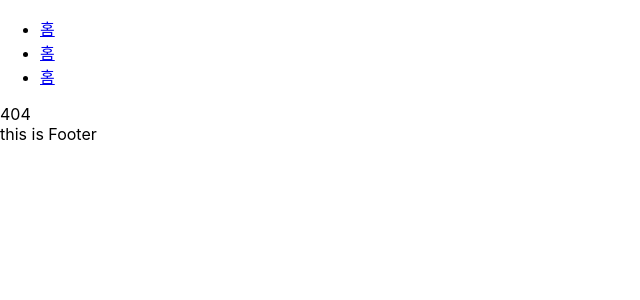
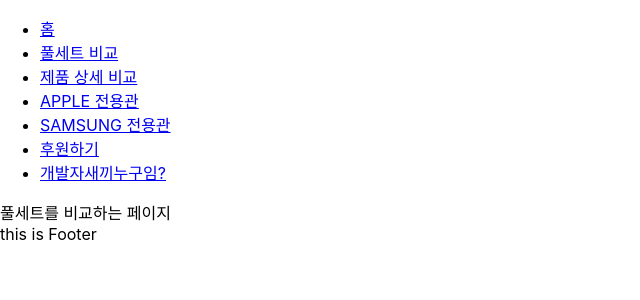
Before and after one commit to withoutthem/Appsam, a React (Create React App) app in the folder frontend/: page /compareall in a window 1280 px wide. Before the commit this address had no page. Shown: the top 300 px of the page, without its empty margins (0-640 px from the left). Built offline with nearby package versions, Linux system fonts and the light colour scheme.

Commit message:
router and pages setting

```diff
--- a/frontend/src/App.js
+++ b/frontend/src/App.js
@@ -1,29 +1,38 @@
-// import axios from 'axios';
-import './style/main.css';
-import Header from './components/Header';
-import Footer from './components/Footer'
+//libs
 import { Routes, Route, Link } from 'react-router-dom';
 
-function App() {
-  // const testAPI = ()=>{
-  //   axios.post('api/auth/signup',{userID:'테스트아이디이다', name:'빅터', userPassword:'0네개국룰'})
-  //   .then((res)=>{
-  //     console.log(res.data);
-  //   })
-  //   .catch((e)=>{
-  //     console.log(e)
-  //   })
-  // }
+// css
+import './style/main.css';
 
+// components
+import Header from './components/Header';
+import Footer from './components/Footer';
+
+// pages
+import Main from './pages/Main';
+import CompareAll from './pages/CompareAll';
+import CompareOne from './pages/CompareOne';
+import Apple from './pages/Apple';
+import Samsung from './pages/Samsung';
+import DonationPlease from './pages/DonationPlease';
+import WhosDev from './pages/WhosDev';
+import SagongSa from './pages/SagongSa';
+
+
+const App = () => {
 
   return (
     <div className="wrapper">
     <Header></Header>
 		<Routes>
-			<Route path="/" element={ <div>메인페이지에</div> } />
-      <Route path="/detail" element={ <div>상세페이지</div> } />
-      <Route path="/about" element={ <div>어바웃페이지</div> } />
-      <Route path="*" element={ <div>404</div> } />
+			<Route path="/" element={ <Main/> } />
+      <Route path="/compareall" element={ <CompareAll/> } />
+      <Route path="/compareone" element={ <CompareOne/> } />
+      <Route path="/apple" element={ <Apple/> } />
+      <Route path="/samsung" element={ <Samsung/> } />
+      <Route path="/donation" element={ <DonationPlease/> } />
+      <Route path="/whosdev" element={ <WhosDev/> } />
+      <Route path="*" element={ <SagongSa/> } />
     </Routes>
     <Footer></Footer>
     </div>
--- a/frontend/src/components/Header.jsx
+++ b/frontend/src/components/Header.jsx
@@ -15,8 +15,12 @@
         <div className="headerWrap">
             <ul className="header">
                 <li><Link to='/'>홈</Link></li>
-                <li><Link to='/about'>홈</Link></li>
-                <li><Link to='/detail'>홈</Link></li>
+                <li><Link to='/compareall'>풀세트 비교</Link></li>
+                <li><Link to='/compareone'>제품 상세 비교</Link></li>
+                <li><Link to='/apple'>APPLE 전용관</Link></li>
+                <li><Link to='/samsung'>SAMSUNG 전용관</Link></li>
+                <li><Link to='/donation'>후원하기</Link></li>
+                <li><Link to='/whosdev'>개발자새끼누구임?</Link></li>
             </ul>
         </div>
     )
--- /dev/null
+++ b/frontend/src/pages/Apple.jsx
@@ -0,0 +1,9 @@
+const Apple = ()=>{
+    return(
+        <div>
+            감성이 모든걸 지배한 진성 앱등이들을 위한 공간
+        </div>
+    )
+}
+
+export default Apple
--- /dev/null
+++ b/frontend/src/pages/CompareAll.jsx
@@ -0,0 +1,9 @@
+const CompareAll = ()=>{
+    return (
+        <div>
+            풀세트를 비교하는 페이지
+        </div>
+    )
+}
+
+export default CompareAll;
--- /dev/null
+++ b/frontend/src/pages/CompareOne.jsx
@@ -0,0 +1,9 @@
+const CompareOne = ()=>{
+    return (
+        <div>
+            제품을 하나씩 자세히 비교해보자!
+        </div>
+    )
+}
+
+export default CompareOne;
--- /dev/null
+++ b/frontend/src/pages/DonationPlease.jsx
@@ -0,0 +1,9 @@
+const DonationPlease = ()=>{
+    return(
+        <div>
+            후원좀 제발.. 아이디어 후원이라도 해주세요..
+        </div>
+    )
+}
+
+export default DonationPlease;
--- /dev/null
+++ b/frontend/src/pages/Main.jsx
@@ -0,0 +1,5 @@
+const Main = ()=>{
+    <div>비주얼 페이지</div>
+}
+
+export default Main;
--- /dev/null
+++ b/frontend/src/pages/SagongSa.jsx
@@ -0,0 +1,7 @@
+const SagongSa = ()=>{
+    return (
+        <div>Sa gong Sa Error Ip nee da. page ga eup Seo yo</div>
+    )
+}
+
+export default SagongSa;
--- /dev/null
+++ b/frontend/src/pages/Samsung.jsx
@@ -0,0 +1,9 @@
+const Samsung = ()=>{
+    return (
+        <div>
+            국뽕으로 가득한 삼엽충들을 위한 공간
+        </div>
+    )
+}
+
+export default Samsung;
--- /dev/null
+++ b/frontend/src/pages/WhosDev.jsx
@@ -0,0 +1,9 @@
+const WhosDev = ()=>{
+    return (
+        <div>
+            이딴거 개발한놈 누구냐?
+        </div>
+    )
+}
+
+export default WhosDev;
```
